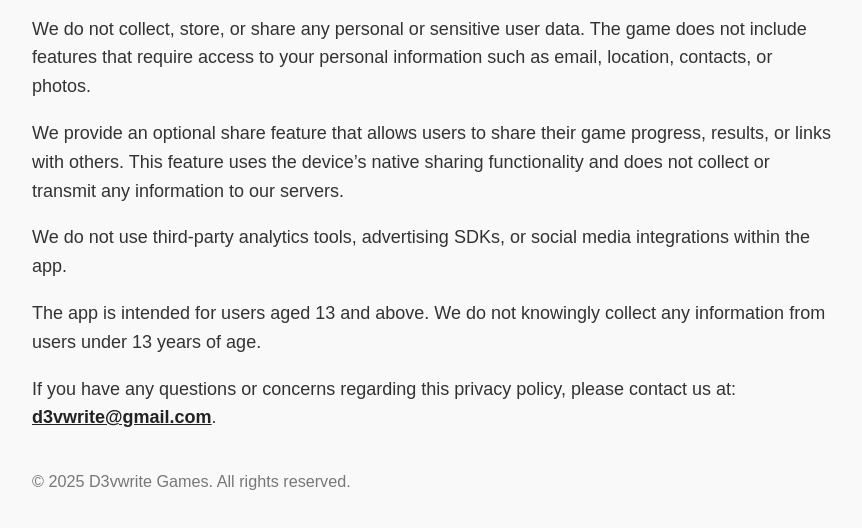
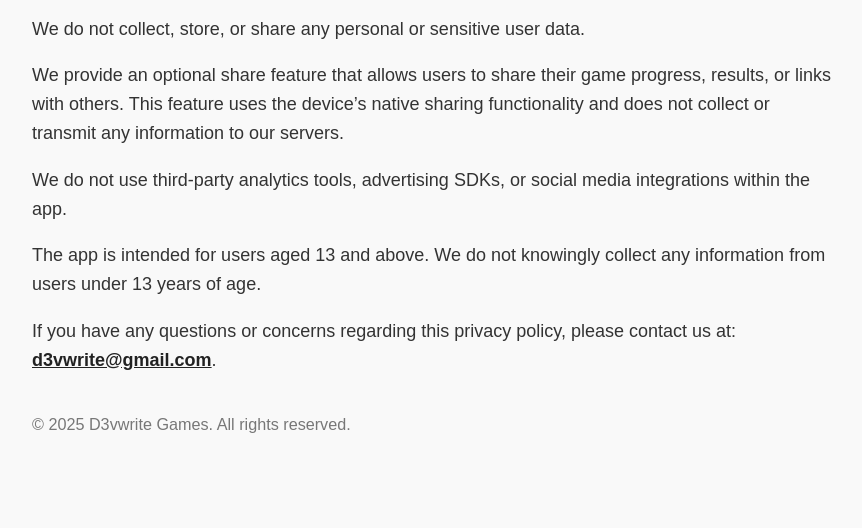
Before and after one commit to d3vwrite/triviabeat-privacy, a plain HTML site: page index.html in a window 1280 px wide. Shown: the part 238-766 px from the top of the page, without its empty margins (208-1070 px from the left). Drawn offline with Linux system fonts and the light colour scheme.

Commit message:
Update index.html

```diff
--- a/index.html
+++ b/index.html
@@ -12,7 +12,7 @@
 
   <p>This privacy policy applies to the mobile game <strong>TriviaBeat</strong>, developed and published by <strong>D3vwrite Games</strong>.</p>
 
-  <p>We do not collect, store, or share any personal or sensitive user data. The game does not include features that require access to your personal information such as email, location, contacts, or photos.</p>
+  <p>We do not collect, store, or share any personal or sensitive user data.</p>
 
   <p>We provide an optional share feature that allows users to share their game progress, results, or links with others. This feature uses the device’s native sharing functionality and does not collect or transmit any information to our servers.</p>
 
```
